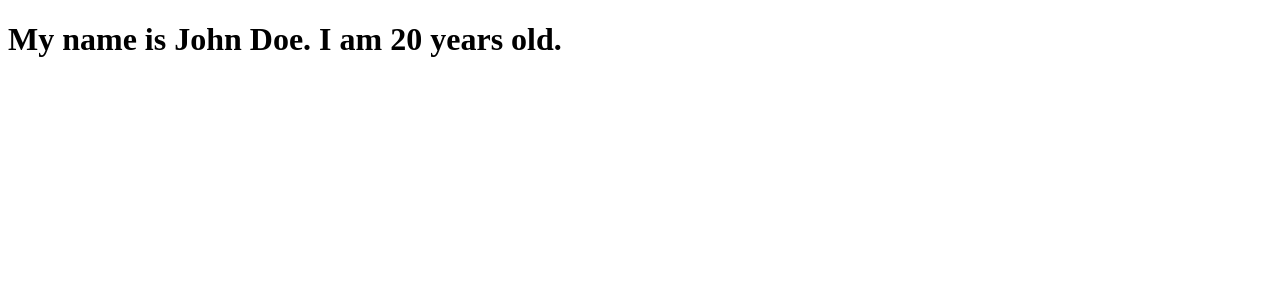
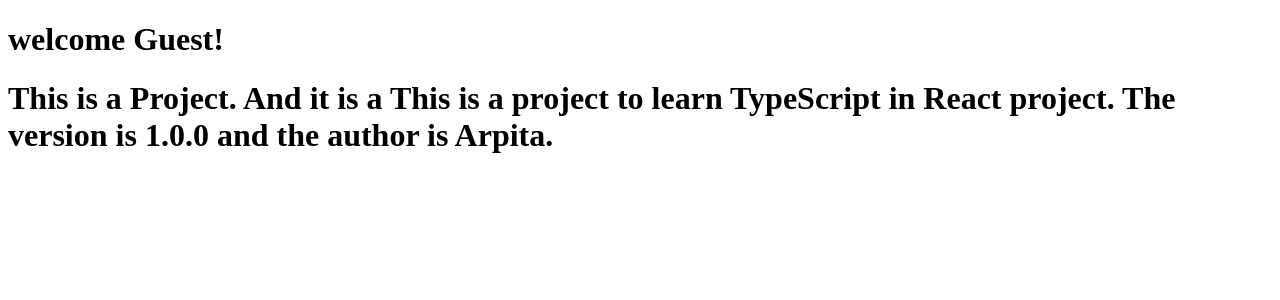
Before and after one commit to pathak-arpita/TypeScrtipt_Notes, a React (Vite) app in the folder TypeScript-in-React/: page / in a window 1280 px wide. Shown: the top 300 px of the page. Built offline with nearby package versions, Linux system fonts and the light colour scheme.

Commit message:
passing object as props

```diff
--- a/TypeScript-in-React/src/App.tsx
+++ b/TypeScript-in-React/src/App.tsx
@@ -1,9 +1,16 @@
-import Info from "./Components/Passing_Props/Info"
+import InfoInObject from "./Components/Passing_Props/Object_As_Prop/InfoInObject";
+import InfoInValue from "./Components/Passing_Props/Values_As_Props/InfoInValue";
 
 function App() {
 
   return (
-    <Info />
+    <>
+      {/* Passing Props */}
+      <div>
+        <InfoInValue />
+        <InfoInObject />
+      </div>
+    </>
   )
 }
 
--- a/TypeScript-in-React/src/Components/Passing_Props/Info.tsx
+++ /dev/null
@@ -1,11 +0,0 @@
-import PassingNameAsProp from "./PassingNameAsProp"
-
-function Info() {
-    return (
-        <>
-            <PassingNameAsProp name="John Doe" age={20} />
-        </>
-    )
-}
-
-export default Info;
--- /dev/null
+++ b/TypeScript-in-React/src/Components/Passing_Props/Object_As_Prop/InfoInObject.tsx
@@ -0,0 +1,17 @@
+import PassingObjectAsProp from "./PassingObjectAsProp"
+
+function Info() {
+    const myInfo = {
+        name : "Project",
+        description : "This is a project to learn TypeScript in React",
+        version : "1.0.0",
+        author : "Arpita",
+    }
+  return (
+    <>
+      <PassingObjectAsProp myInfo = {myInfo}/>
+    </>
+  )
+}
+
+export default Info
--- /dev/null
+++ b/TypeScript-in-React/src/Components/Passing_Props/Object_As_Prop/PassingObjectAsProp.tsx
@@ -0,0 +1,17 @@
+type PassingObjectAsPropProps = {
+    myInfo: {
+        name: string;
+        description: string;
+        version: string;
+        author: string;
+    }
+}
+function PassingObjectAsProp({ myInfo }: PassingObjectAsPropProps) {
+    return (
+        <h1>
+          This is a {myInfo.name}. And it is a {myInfo.description} project. The version is {myInfo.version} and the author is {myInfo.author}.
+        </h1>
+    )
+}
+
+export default PassingObjectAsProp
--- /dev/null
+++ b/TypeScript-in-React/src/Components/Passing_Props/Values_As_Props/InfoInValue.tsx
@@ -0,0 +1,11 @@
+import PassingValuesAsProp from "./PassingValuesAsProp"
+
+function Info() {
+    return (
+        <>
+            <PassingValuesAsProp name="John Doe" age={20} isLoggedIn={false}/>
+        </>
+    )
+}
+
+export default Info;
--- a/TypeScript-in-React/src/Components/Passing_Props/PassingNameAsProp.tsx
+++ b/TypeScript-in-React/src/Components/Passing_Props/Values_As_Props/PassingValuesAsProp.tsx
@@ -1,24 +1,25 @@
 type NameProp = {
     name: string;
     age: number;
+    isLoggedIn: boolean;
 }
 
-function PassingNameAsProp(nameProp: NameProp) {
+function PassingValuesAsProp(nameProp: NameProp) {
     return (
         <h1>
-            My name is {nameProp.name}.
-            I am {nameProp.age} years old.
+            {nameProp.isLoggedIn ? `My name is ${nameProp.name}.
+            I am ${nameProp.age} years old.` : "welcome Guest!"}
         </h1>
     )
 }
 
-export default PassingNameAsProp;
+export default PassingValuesAsProp;
 
 
 //-------------------------------------------------------------------------------------//
 
 //& OR you can write it like this:
-// function PassingNameAsProp({ name, age }: Props) {
+// function PassingValuesAsProp({ name, age }: Props) {
 //   return (
 //     <div>
 //       <h1>Name: {name}</h1>
```
